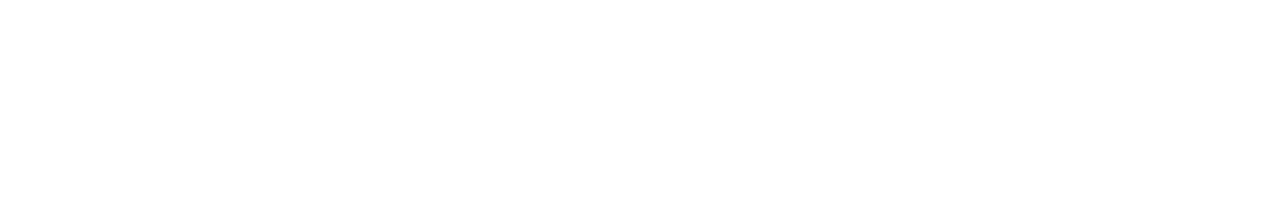
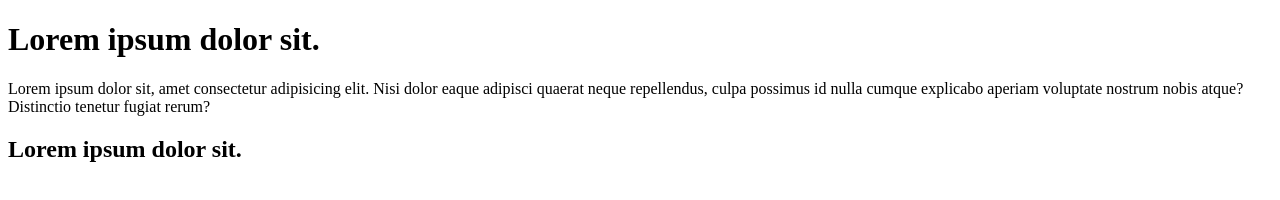
Before and after one commit to Deigo97/eliminar-por-favor, a plain HTML site: page prueba.html in a window 1280 px wide. Drawn offline with Linux system fonts and the light colour scheme.

Commit message:
agregue h2

```diff
--- a/prueba.html
+++ b/prueba.html
@@ -6,6 +6,9 @@
     <title>Document</title>
 </head>
 <body>
+    <h1>Lorem ipsum dolor sit.</h1>
+    <p>Lorem ipsum dolor sit, amet consectetur adipisicing elit. Nisi dolor eaque adipisci quaerat neque repellendus, culpa possimus id nulla cumque explicabo aperiam voluptate nostrum nobis atque? Distinctio tenetur fugiat rerum?</p>
+    <h2>Lorem ipsum dolor sit.</h2>
+</body>
 
-</body>
 </html>
```
